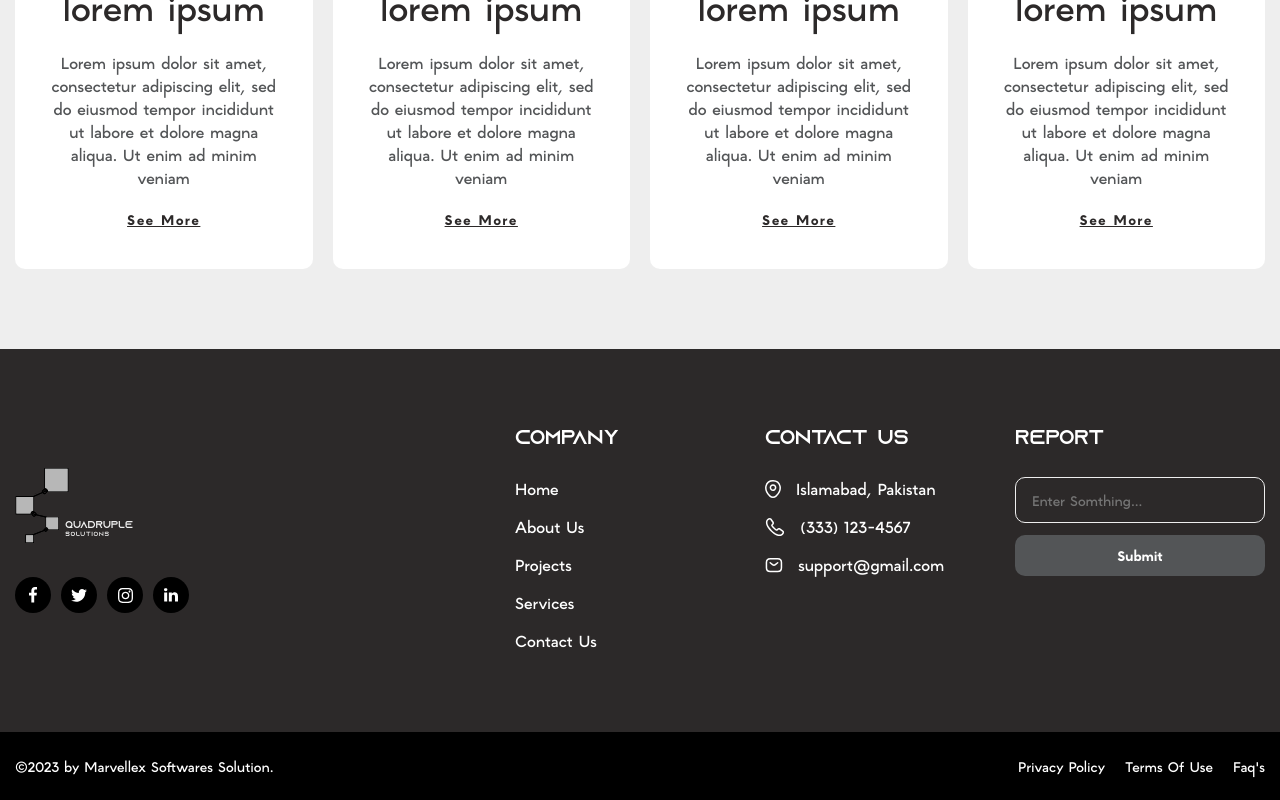
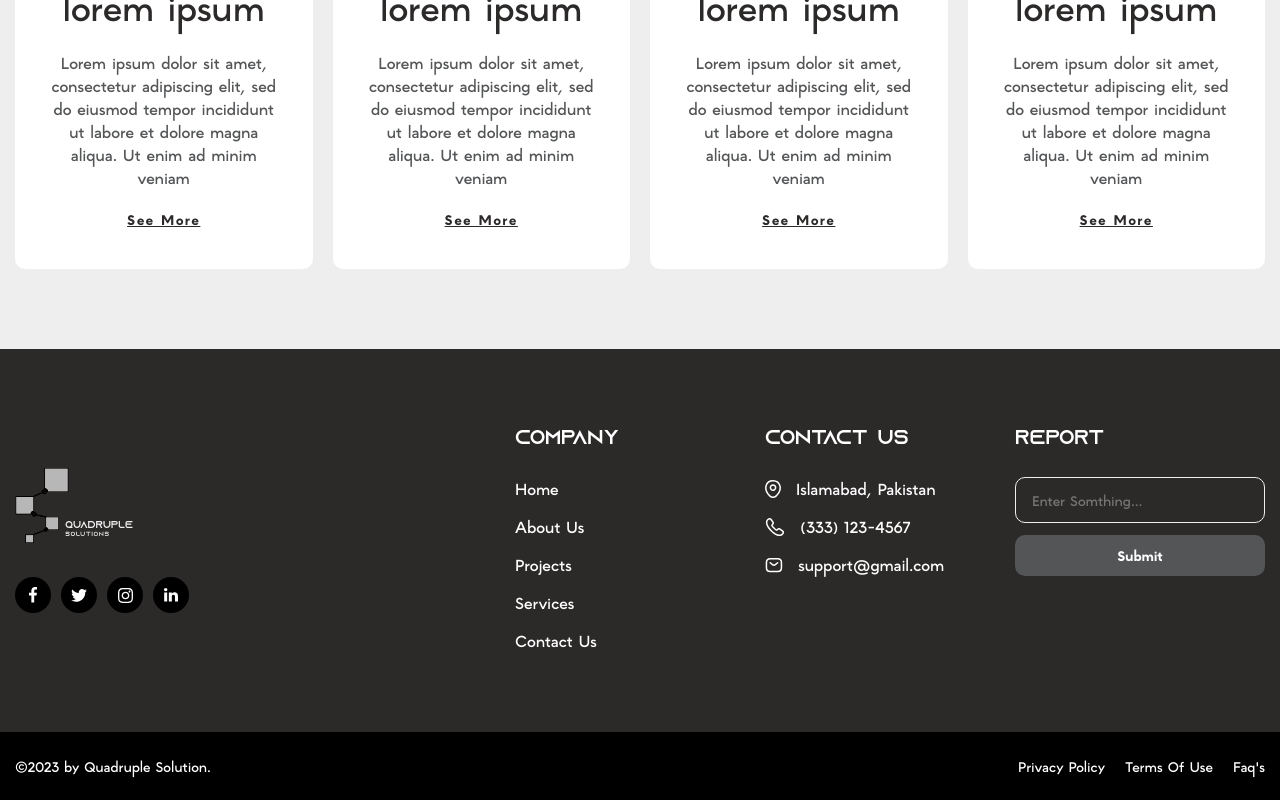
Before and after one commit to ahmedfarazdev/quadruple-site, a Next.js app: page /home in a window 1280 px wide. Shown: the part 3570-4370 px from the top of the page. Built offline with nearby package versions, Linux system fonts and the light colour scheme.

Commit message:
another chanage

```diff
--- a/components/footer/Footer.js
+++ b/components/footer/Footer.js
@@ -132,7 +132,7 @@
       <div className={styles.footer_bottom}>
         <div className="container">
           <div className={styles.footer_bottom_meta}>
-            <p>©2023 by Marvellex Softwares Solution.</p>
+            <p>©2023 by Quadruple Solution.</p>
             <ul className={styles.bottom_list}>
               <li>
                 <Link href="#">Privacy Policy</Link>
```
